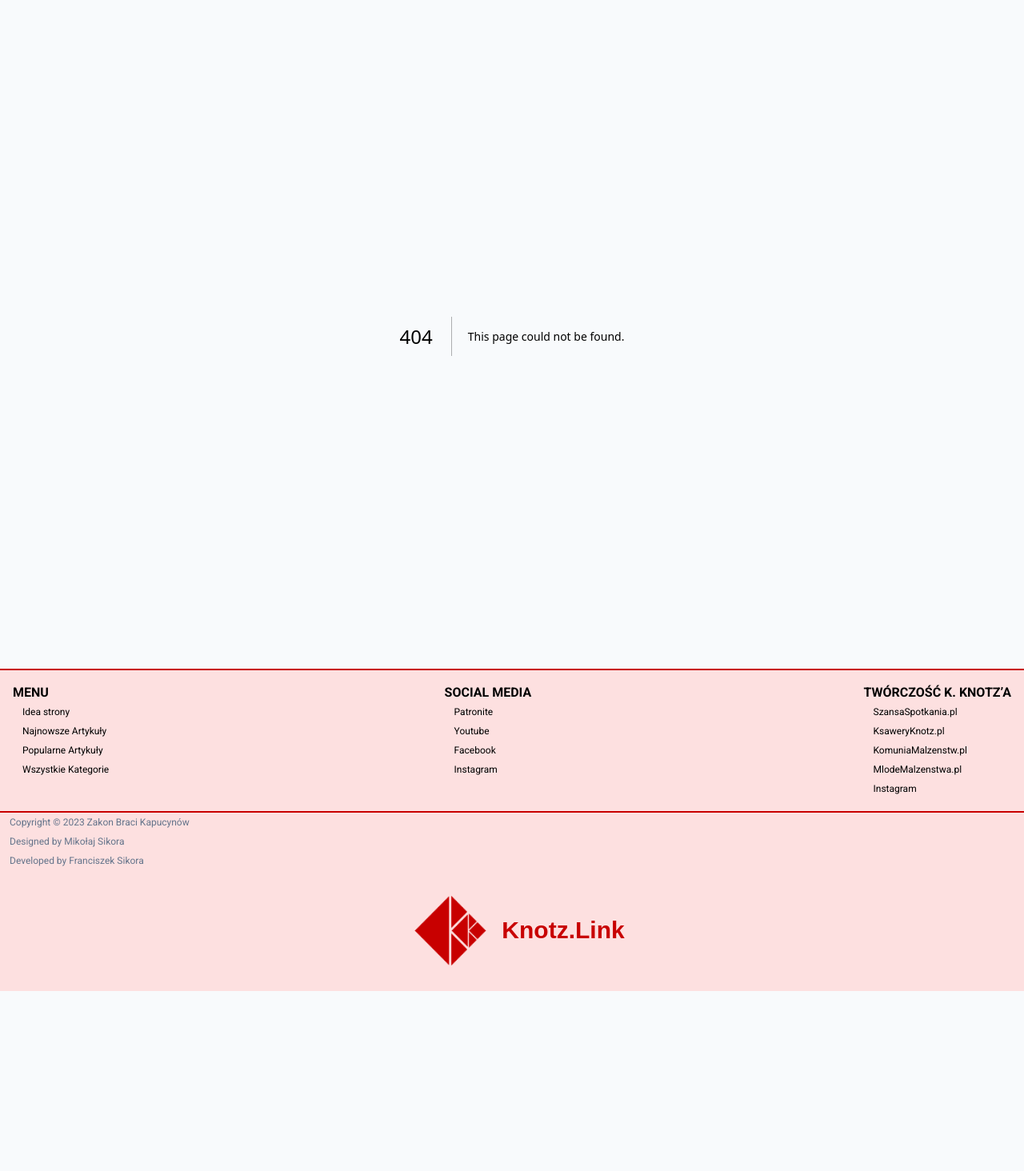
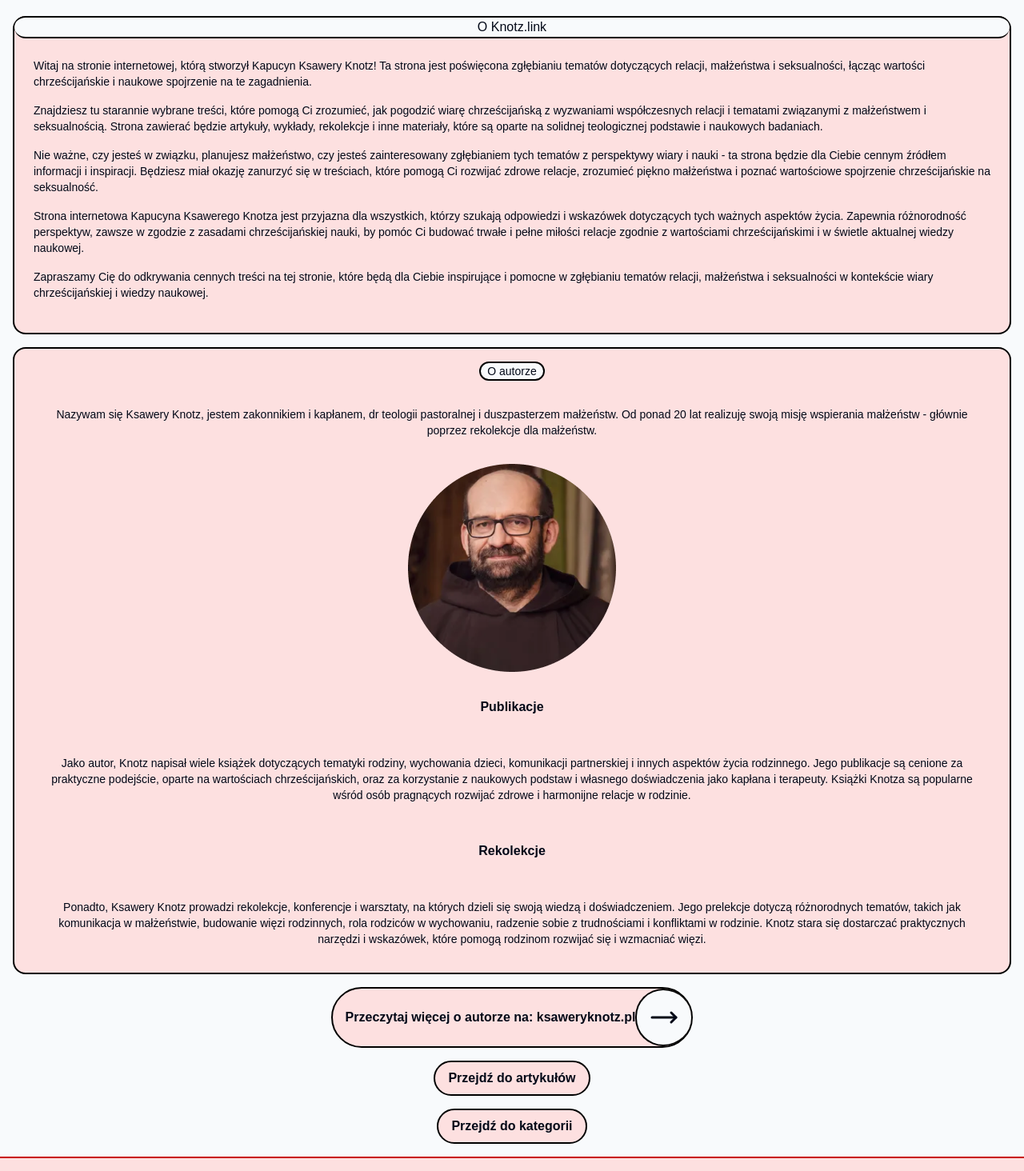
Before and after one commit to franio1999PL/knotz-link-next, a Next.js app: page /idea-strony in a window 1280 px wide. Before the commit this address had no page. Shown: the part 80-1544 px from the top of the page at 80% size. Before the commit the page ends 1319 px from the top, so only its background shows below. Built offline with nearby package versions, Linux system fonts and the light colour scheme; a web font is replaced by a local one.

Commit message:
added categories connection with api

```diff
--- /dev/null
+++ b/src/app/idea-strony/page.tsx
@@ -0,0 +1,116 @@
+import Image from 'next/image'
+import Link from 'next/link'
+import React from 'react'
+
+import { MoveRight } from 'lucide-react'
+
+export default function page () {
+  return (
+    <div className='flex flex-col justify-center items-center gap-4'>
+      <section className='bg-bgmain border-x-2 border-b-2 border-black rounded-2xl  pb-4'>
+        <div className='border-y-2 border-black bg-slate-50 text-center w-full rounded-2xl'>
+          O Knotz.link
+        </div>
+        <div className='p-4 text-sm md:text-left text-center'>
+          <p className='p-2'>
+            Witaj na stronie internetowej, którą stworzył Kapucyn Ksawery Knotz!
+            Ta strona jest poświęcona zgłębianiu tematów dotyczących relacji,
+            małżeństwa i seksualności, łącząc wartości chrześcijańskie i naukowe
+            spojrzenie na te zagadnienia.
+          </p>
+          <p className='p-2'>
+            Znajdziesz tu starannie wybrane treści, które pomogą Ci zrozumieć,
+            jak pogodzić wiarę chrześcijańską z wyzwaniami współczesnych relacji
+            i tematami związanymi z małżeństwem i seksualnością. Strona zawierać
+            będzie artykuły, wykłady, rekolekcje i inne materiały, które są
+            oparte na solidnej teologicznej podstawie i naukowych badaniach.
+          </p>
+          <p className='p-2'>
+            Nie ważne, czy jesteś w związku, planujesz małżeństwo, czy jesteś
+            zainteresowany zgłębianiem tych tematów z perspektywy wiary i nauki
+            - ta strona będzie dla Ciebie cennym źródłem informacji i
+            inspiracji. Będziesz miał okazję zanurzyć się w treściach, które
+            pomogą Ci rozwijać zdrowe relacje, zrozumieć piękno małżeństwa i
+            poznać wartościowe spojrzenie chrześcijańskie na seksualność.
+          </p>
+          <p className='p-2'>
+            Strona internetowa Kapucyna Ksawerego Knotza jest przyjazna dla
+            wszystkich, którzy szukają odpowiedzi i wskazówek dotyczących tych
+            ważnych aspektów życia. Zapewnia różnorodność perspektyw, zawsze w
+            zgodzie z zasadami chrześcijańskiej nauki, by pomóc Ci budować
+            trwałe i pełne miłości relacje zgodnie z wartościami
+            chrześcijańskimi i w świetle aktualnej wiedzy naukowej.
+          </p>
+          <p className='p-2'>
+            Zapraszamy Cię do odkrywania cennych treści na tej stronie, które
+            będą dla Ciebie inspirujące i pomocne w zgłębianiu tematów relacji,
+            małżeństwa i seksualności w kontekście wiary chrześcijańskiej i
+            wiedzy naukowej.
+          </p>
+        </div>
+      </section>
+      <section className='flex flex-col gap-4 items-center bg-bgmain border-2 border-black rounded-2xl p-4 text-sm'>
+        <div className='border-2 border-black bg-slate-50 rounded-2xl w-fit px-2'>
+          O autorze
+        </div>
+        <p className='p-4 text-center'>
+          Nazywam się Ksawery Knotz, jestem zakonnikiem i kapłanem, dr teologii
+          pastoralnej i duszpasterzem małżeństw. Od ponad 20 lat realizuję swoją
+          misję wspierania małżeństw - głównie poprzez rekolekcje dla małżeństw.
+        </p>
+        <Image
+          src={'/kkAvatar.png'}
+          width={260}
+          height={260}
+          alt='Avatar'
+          className='max-h-[260px] max-w-[260px]'
+        />
+        <h1 className='font-semibold text-base p-4'>Publikacje</h1>
+        <p className='p-4 text-center'>
+          Jako autor, Knotz napisał wiele książek dotyczących tematyki rodziny,
+          wychowania dzieci, komunikacji partnerskiej i innych aspektów życia
+          rodzinnego. Jego publikacje są cenione za praktyczne podejście, oparte
+          na wartościach chrześcijańskich, oraz za korzystanie z naukowych
+          podstaw i własnego doświadczenia jako kapłana i terapeuty. Książki
+          Knotza są popularne wśród osób pragnących rozwijać zdrowe i harmonijne
+          relacje w rodzinie.
+        </p>
+        <h1 className='font-semibold text-base p-4'>Rekolekcje</h1>
+        <p className='p-4 text-center'>
+          Ponadto, Ksawery Knotz prowadzi rekolekcje, konferencje i warsztaty,
+          na których dzieli się swoją wiedzą i doświadczeniem. Jego prelekcje
+          dotyczą różnorodnych tematów, takich jak komunikacja w małżeństwie,
+          budowanie więzi rodzinnych, rola rodziców w wychowaniu, radzenie sobie
+          z trudnościami i konfliktami w rodzinie. Knotz stara się dostarczać
+          praktycznych narzędzi i wskazówek, które pomogą rodzinom rozwijać się
+          i wzmacniać więzi.
+        </p>
+      </section>
+      <div className='flex justify-between items-center border-2  border-black rounded-full bg-bgmain'>
+        <h1 className='pl-4 font-bold text-base'>
+          Przeczytaj więcej o autorze na: ksaweryknotz.pl
+        </h1>
+        <Link
+          href='https://ksaweryknotz.pl'
+          target='_blank'
+          className='border-l-2 border-y-2 p-4 border-black bg-slate-50 rounded-full hover:opacity-75'
+        >
+          <MoveRight size={36} />
+        </Link>
+      </div>
+
+      <Link
+        href={'/posts'}
+        className='border-2 border-black bg-bgmain font-semibold rounded-full py-2 px-4 hover:opacity-75'
+      >
+        Przejdź do artykułów
+      </Link>
+      <Link
+        href={'/categories'}
+        className='border-2 border-black bg-bgmain font-semibold rounded-full py-2 px-4 hover:opacity-75'
+      >
+        Przejdź do kategorii
+      </Link>
+    </div>
+  )
+}
--- a/src/app/page.tsx
+++ b/src/app/page.tsx
@@ -5,7 +5,12 @@ import Link from 'next/link'
 import Slider from '@/components/Slider'
 import PostsGrid from '@/components/PostsGrid'
 
-export default function Home () {
+export default async function Home () {
+  const Images = await fetch(
+    'https://cms.bladywebdev.pl/items/pcategories'
+  ).then(res => res.json())
+
+  console.log(Images)
   return (
     <main className='flex flex-col w-full'>
       <div className='flex flex-col gap-4 w-full md:flex-row'>
@@ -81,7 +86,7 @@ export default function Home () {
         </button>
       </div>
       <div className='w-full shadow-sm'>
-        <Slider />
+        <Slider Images={Images} />
       </div>
       <div className='flex justify-between items-center border-2 mt-8  border-black rounded-full bg-bgmain'>
         <h1 className='pl-4 font-bold text-base'>ZOBACZ WSZYSTKIE KATEGORIE</h1>
--- a/src/components/Footer.tsx
+++ b/src/components/Footer.tsx
@@ -21,7 +21,9 @@ export default function Footer () {
       <div className='flex flex-col justify-between md:flex-row border-b-2 border-[#C80101]'>
         <div className='p-4 flex flex-col'>
           <h1 className='font-bold uppercase'>Menu</h1>
-          <p className='text-xs pl-3 p-1 w-fit'>Idea strony</p>
+          <Link href={'/idea-strony'} className='text-xs pl-3 p-1 w-fit'>
+            Idea strony
+          </Link>
           <p className='text-xs pl-3 p-1 w-fit'>Najnowsze Artykuły</p>
           <p className='text-xs pl-3 p-1 w-fit'>Popularne Artykuły</p>
           <p className='text-xs pl-3 p-1 w-fit'>Wszystkie Kategorie</p>
--- a/src/components/HeaderMenu.tsx
+++ b/src/components/HeaderMenu.tsx
@@ -90,7 +90,7 @@ export default function HeaderMenu () {
                   </li>
                   <li>
                     <Link
-                      href={'/'}
+                      href={'/idea-strony'}
                       className='text-black font-medium uppercase transition-all duration-150 hover:underline hover:opacity-60'
                     >
                       Idea Strony
--- a/src/components/Slider.tsx
+++ b/src/components/Slider.tsx
@@ -6,111 +6,128 @@ import { useWindowSize } from 'usehooks-ts'
 import { cn } from '@/lib/utils'
 import { SearchRedirect } from '@/actions/SearchRedirect'
 
-const Images = [
-  {
-    url: 'https://cms.bladywebdev.pl/assets/7d95b36d-e642-4f43-8bdb-947afeb12a73/psychologia.png',
-    name: 'Psychologia'
-  },
-  {
-    url: 'https://cms.bladywebdev.pl/assets/7d95b36d-e642-4f43-8bdb-947afeb12a73/psychologia.png',
-    name: 'Psychologia'
-  },
-  {
-    url: 'https://cms.bladywebdev.pl/assets/7d95b36d-e642-4f43-8bdb-947afeb12a73/psychologia.png',
-    name: 'Psychologia'
-  },
-  {
-    url: 'https://cms.bladywebdev.pl/assets/7d95b36d-e642-4f43-8bdb-947afeb12a73/psychologia.png',
-    name: 'Psychologia'
-  },
-  {
-    url: 'https://cms.bladywebdev.pl/assets/7d95b36d-e642-4f43-8bdb-947afeb12a73/psychologia.png',
-    name: 'Psychologia'
-  },
-  {
-    url: 'https://cms.bladywebdev.pl/assets/7d95b36d-e642-4f43-8bdb-947afeb12a73/psychologia.png',
-    name: 'Psychologia'
-  },
-  {
-    url: 'https://cms.bladywebdev.pl/assets/7d95b36d-e642-4f43-8bdb-947afeb12a73/psychologia.png',
-    name: 'Psychologia'
-  },
-  {
-    url: 'https://cms.bladywebdev.pl/assets/7d95b36d-e642-4f43-8bdb-947afeb12a73/psychologia.png',
-    name: 'Psychologia'
-  },
-  {
-    url: 'https://cms.bladywebdev.pl/assets/7d95b36d-e642-4f43-8bdb-947afeb12a73/psychologia.png',
-    name: 'Psychologia'
-  },
-  {
-    url: 'https://cms.bladywebdev.pl/assets/7d95b36d-e642-4f43-8bdb-947afeb12a73/psychologia.png',
-    name: 'Psychologia'
-  },
-  {
-    url: 'https://cms.bladywebdev.pl/assets/7d95b36d-e642-4f43-8bdb-947afeb12a73/psychologia.png',
-    name: 'Psychologia'
-  },
-  {
-    url: 'https://cms.bladywebdev.pl/assets/7d95b36d-e642-4f43-8bdb-947afeb12a73/psychologia.png',
-    name: 'Psychologia'
-  },
-  {
-    url: 'https://cms.bladywebdev.pl/assets/7d95b36d-e642-4f43-8bdb-947afeb12a73/psychologia.png',
-    name: 'Psychologia'
-  },
-  {
-    url: 'https://cms.bladywebdev.pl/assets/7d95b36d-e642-4f43-8bdb-947afeb12a73/psychologia.png',
-    name: 'Psychologia'
-  },
-  {
-    url: 'https://cms.bladywebdev.pl/assets/7d95b36d-e642-4f43-8bdb-947afeb12a73/psychologia.png',
-    name: 'Psychologia'
-  },
-  {
-    url: 'https://cms.bladywebdev.pl/assets/7d95b36d-e642-4f43-8bdb-947afeb12a73/psychologia.png',
-    name: 'Psychologia'
-  },
-  {
-    url: 'https://cms.bladywebdev.pl/assets/7d95b36d-e642-4f43-8bdb-947afeb12a73/psychologia.png',
-    name: 'Psychologia'
-  },
-  {
-    url: 'https://cms.bladywebdev.pl/assets/7d95b36d-e642-4f43-8bdb-947afeb12a73/psychologia.png',
-    name: 'Psychologia'
-  },
-  {
-    url: 'https://cms.bladywebdev.pl/assets/7d95b36d-e642-4f43-8bdb-947afeb12a73/psychologia.png',
-    name: 'Psychologia'
-  },
-  {
-    url: 'https://cms.bladywebdev.pl/assets/7d95b36d-e642-4f43-8bdb-947afeb12a73/psychologia.png',
-    name: 'Psychologia'
-  },
-  {
-    url: 'https://cms.bladywebdev.pl/assets/7d95b36d-e642-4f43-8bdb-947afeb12a73/psychologia.png',
-    name: 'Psychologia'
-  },
-  {
-    url: 'https://cms.bladywebdev.pl/assets/7d95b36d-e642-4f43-8bdb-947afeb12a73/psychologia.png',
-    name: 'Psychologia'
-  },
-  {
-    url: 'https://cms.bladywebdev.pl/assets/7d95b36d-e642-4f43-8bdb-947afeb12a73/psychologia.png',
-    name: 'Psychologia'
-  }
-]
+// const Images = [
+//   {
+//     url: 'https://cms.bladywebdev.pl/assets/7d95b36d-e642-4f43-8bdb-947afeb12a73/psychologia.png',
+//     name: 'Psychologia'
+//   },
+//   {
+//     url: 'https://cms.bladywebdev.pl/assets/7d95b36d-e642-4f43-8bdb-947afeb12a73/psychologia.png',
+//     name: 'Psychologia'
+//   },
+//   {
+//     url: 'https://cms.bladywebdev.pl/assets/7d95b36d-e642-4f43-8bdb-947afeb12a73/psychologia.png',
+//     name: 'Psychologia'
+//   },
+//   {
+//     url: 'https://cms.bladywebdev.pl/assets/7d95b36d-e642-4f43-8bdb-947afeb12a73/psychologia.png',
+//     name: 'Psychologia'
+//   },
+//   {
+//     url: 'https://cms.bladywebdev.pl/assets/7d95b36d-e642-4f43-8bdb-947afeb12a73/psychologia.png',
+//     name: 'Psychologia'
+//   },
+//   {
+//     url: 'https://cms.bladywebdev.pl/assets/7d95b36d-e642-4f43-8bdb-947afeb12a73/psychologia.png',
+//     name: 'Psychologia'
+//   },
+//   {
+//     url: 'https://cms.bladywebdev.pl/assets/7d95b36d-e642-4f43-8bdb-947afeb12a73/psychologia.png',
+//     name: 'Psychologia'
+//   },
+//   {
+//     url: 'https://cms.bladywebdev.pl/assets/7d95b36d-e642-4f43-8bdb-947afeb12a73/psychologia.png',
+//     name: 'Psychologia'
+//   },
+//   {
+//     url: 'https://cms.bladywebdev.pl/assets/7d95b36d-e642-4f43-8bdb-947afeb12a73/psychologia.png',
+//     name: 'Psychologia'
+//   },
+//   {
+//     url: 'https://cms.bladywebdev.pl/assets/7d95b36d-e642-4f43-8bdb-947afeb12a73/psychologia.png',
+//     name: 'Psychologia'
+//   },
+//   {
+//     url: 'https://cms.bladywebdev.pl/assets/7d95b36d-e642-4f43-8bdb-947afeb12a73/psychologia.png',
+//     name: 'Psychologia'
+//   },
+//   {
+//     url: 'https://cms.bladywebdev.pl/assets/7d95b36d-e642-4f43-8bdb-947afeb12a73/psychologia.png',
+//     name: 'Psychologia'
+//   },
+//   {
+//     url: 'https://cms.bladywebdev.pl/assets/7d95b36d-e642-4f43-8bdb-947afeb12a73/psychologia.png',
+//     name: 'Psychologia'
+//   },
+//   {
+//     url: 'https://cms.bladywebdev.pl/assets/7d95b36d-e642-4f43-8bdb-947afeb12a73/psychologia.png',
+//     name: 'Psychologia'
+//   },
+//   {
+//     url: 'https://cms.bladywebdev.pl/assets/7d95b36d-e642-4f43-8bdb-947afeb12a73/psychologia.png',
+//     name: 'Psychologia'
+//   },
+//   {
+//     url: 'https://cms.bladywebdev.pl/assets/7d95b36d-e642-4f43-8bdb-947afeb12a73/psychologia.png',
+//     name: 'Psychologia'
+//   },
+//   {
+//     url: 'https://cms.bladywebdev.pl/assets/7d95b36d-e642-4f43-8bdb-947afeb12a73/psychologia.png',
+//     name: 'Psychologia'
+//   },
+//   {
+//     url: 'https://cms.bladywebdev.pl/assets/7d95b36d-e642-4f43-8bdb-947afeb12a73/psychologia.png',
+//     name: 'Psychologia'
+//   },
+//   {
+//     url: 'https://cms.bladywebdev.pl/assets/7d95b36d-e642-4f43-8bdb-947afeb12a73/psychologia.png',
+//     name: 'Psychologia'
+//   },
+//   {
+//     url: 'https://cms.bladywebdev.pl/assets/7d95b36d-e642-4f43-8bdb-947afeb12a73/psychologia.png',
+//     name: 'Psychologia'
+//   },
+//   {
+//     url: 'https://cms.bladywebdev.pl/assets/7d95b36d-e642-4f43-8bdb-947afeb12a73/psychologia.png',
+//     name: 'Psychologia'
+//   },
+//   {
+//     url: 'https://cms.bladywebdev.pl/assets/7d95b36d-e642-4f43-8bdb-947afeb12a73/psychologia.png',
+//     name: 'Psychologia'
+//   },
+//   {
+//     url: 'https://cms.bladywebdev.pl/assets/7d95b36d-e642-4f43-8bdb-947afeb12a73/psychologia.png',
+//     name: 'Psychologia'
+//   }
+// ]
+type Props = {
+  Images: Data
+}
 
-export default function Slider () {
+type Data = {
+  data: Image[] | []
+}
+
+type Image = {
+  id: string
+  status: 'draft' | 'published' | 'archived'
+  url: string
+  image: string
+  name: string
+}
+
+export default function Slider ({ Images }: Props) {
   const containerRef = useRef(null)
   const { width } = useWindowSize()
 
-  const WidthAllImage = 195 * Images.length
-  const WidthMarginImage = 16 * Images.length
+  const WidthAllImage = 195 * Images.data.length
+  const WidthMarginImage = 16 * Images.data.length
 
   // Oblicz, ile pikseli musisz przesunąć, aby suwak zatrzymał się na krańcach
   const maxLeft = 0
   const minLeft = -WidthAllImage + WidthMarginImage
+
+  // console.log(Images.data[0].image)
 
   return (
     <>
@@ -130,10 +147,10 @@ export default function Slider () {
             dragElastic={false} // Wyłączenie automatycznego powracania do pierwotnej pozycji
             dragMomentum={false} // Śledzenie przeciągania myszą
           >
-            {Images.map((image, index) => {
+            {Images.data.map(({ image, name, id, url, status }) => {
               return (
                 <motion.div
-                  key={index}
+                  key={id}
                   whileHover={{ scale: 1.1 }}
                   whileTap={{ scale: 1 }}
                   className='m-4 '
@@ -141,13 +158,15 @@ export default function Slider () {
                   <button
                     // onClick={() => SearchRedirect(image.name)}
 
-                    onDoubleClick={() => SearchRedirect(image.name)}
+                    onDoubleClick={() => SearchRedirect(url)}
                     //   className='block w-full h-full border border-black rounded-lg object-fit '
                     //   className='flex items-end w-[400px] h-[400px] text-xl font-bold text-white shadow-md cursor-pointer rounded-2xl justify-normal'
                     className={cn(
                       'block min-w-[195px] min-h-[197px] w-full h-full max-w-[195px] max-h-[197px] shadow-lg border-2 border-black rounded-3xl relative overflow-hidden'
                     )}
-                    style={{ background: `url('${image.url}')` }}
+                    style={{
+                      background: `url(https://cms.bladywebdev.pl/assets/${image}.jpg) no-repeat fixed center`
+                    }}
                     // width='195'
                     // height='197'
                     // src={image.url}
@@ -155,7 +174,7 @@ export default function Slider () {
                   >
                     <div className='mx-auto flex justify-center items-end w-full bottom-0 h-full font-bold break-words bg-opacity-20 hover:bg-opacity-10 rounded-3xl transition-opacity duration-150 ease-in absolute bg-slate-950 text-center'>
                       <h1 className='shadow-lg px-4 py-2 w-full h-full  max-h-[85px] min-h-[85px] text-slate-50 rounded-b-3xl bg-slate-950 bg-opacity-10'>
-                        {image.name}
+                        {name}
                       </h1>
                     </div>
                   </button>
```
